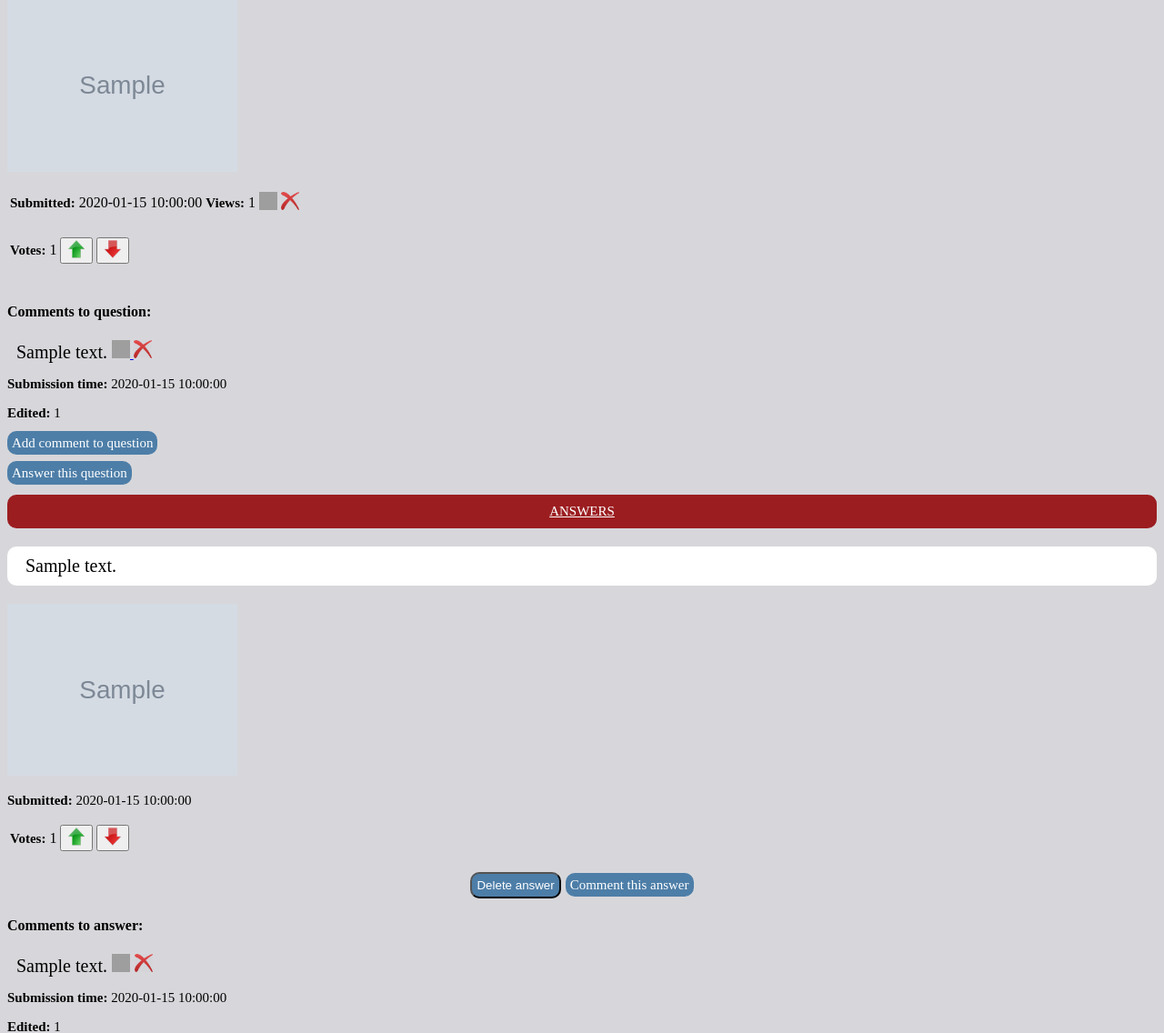
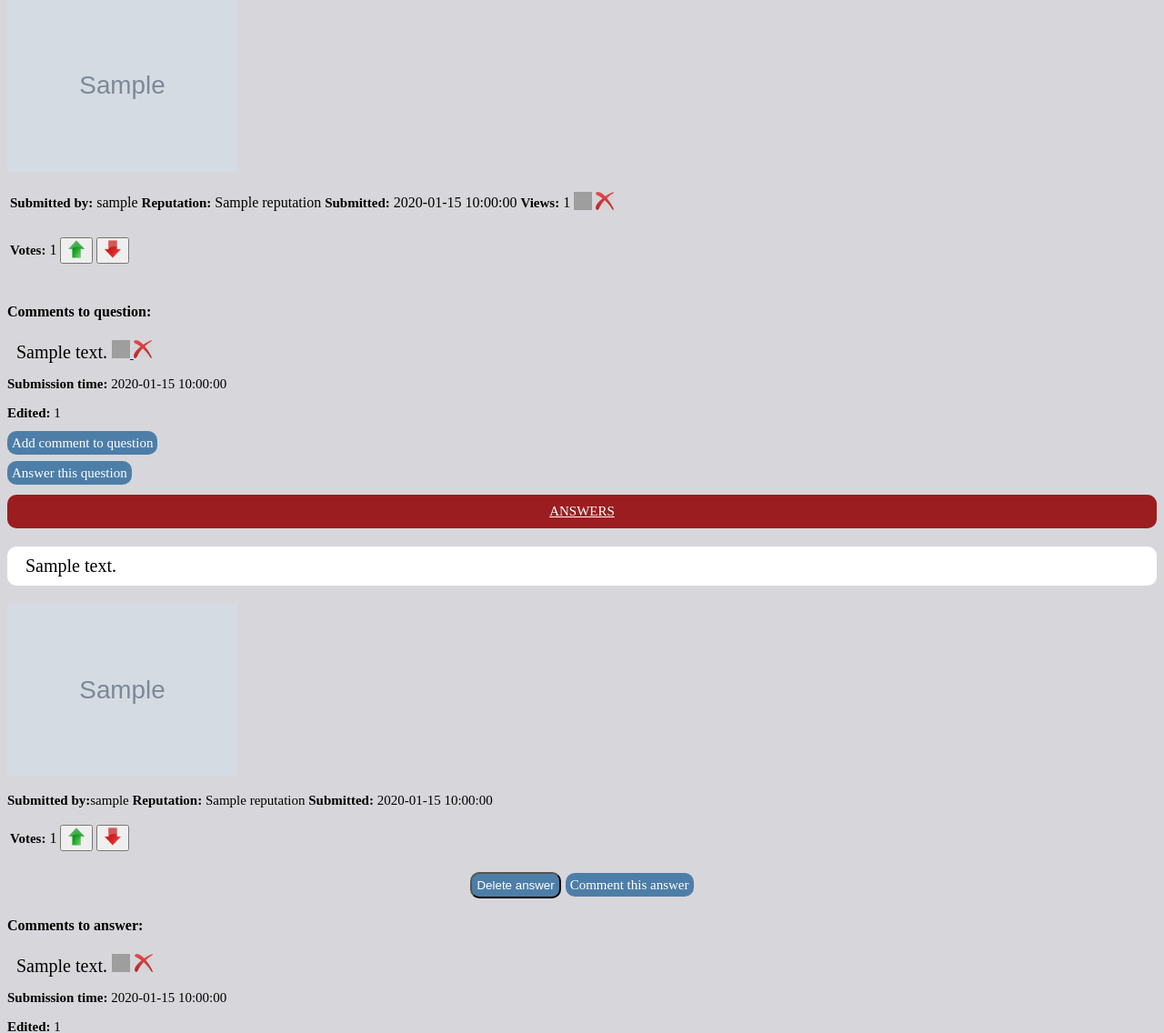
Before and after one commit to CodecoolBP20172/Bugfix-chill, a Flask app: template templates/display.html in a window 1280 px wide. Shown: the part 252-1388 px from the top of the page at 91% size. Run offline with Flask 2, Linux system fonts and the light colour scheme; the template is opened without the code that fills it: most values are stand-ins (such as "Sample title", 1, 10 or a date in 2020); grey boxes marked "Sample" are stand-in pictures; grey boxes are pictures that could not be loaded.

Commit message:
Front end part of reputation

```diff
--- a/templates/display.html
+++ b/templates/display.html
@@ -28,6 +28,12 @@
         {% endif %}
         <table>
             <tr>
+                <td>
+                    <b>Submitted by:</b> {{question["username"]}}
+                </td>
+                <td>
+                    <b>Reputation:</b> {{reputation["reputation"]}}
+                </td>
                 <td>
                     <b>Submitted:</b> {{question["submission_time"]}}
                 </td>
@@ -108,7 +114,9 @@
                     {% if answer['image'] != '' %}
                         <p><img src="{{answer['image']}}" height=20% width="20%" /></p>
                     {% endif %}
-                    <p><b>Submitted:</b> {{ answer['submission_time'] }}</p>
+                    <p><b>Submitted by:</b>{{answer['username']}}
+                       <b> Reputation:</b> {{reputation['reputation']}}
+                       <b> Submitted:</b> {{ answer['submission_time'] }}</p>
                 </div>
                 <table>
                     <tr>
```
Also changed, not shown: question.py (+7 -1 lines).
